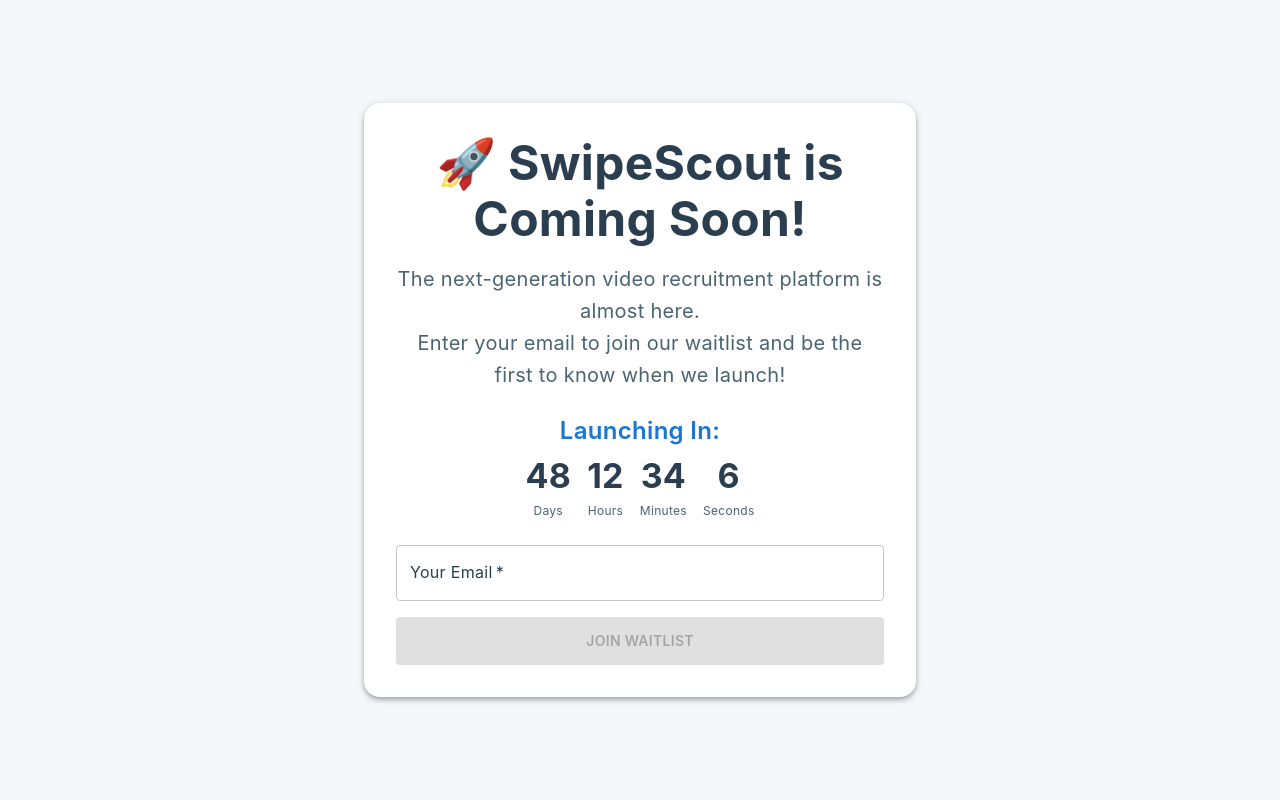
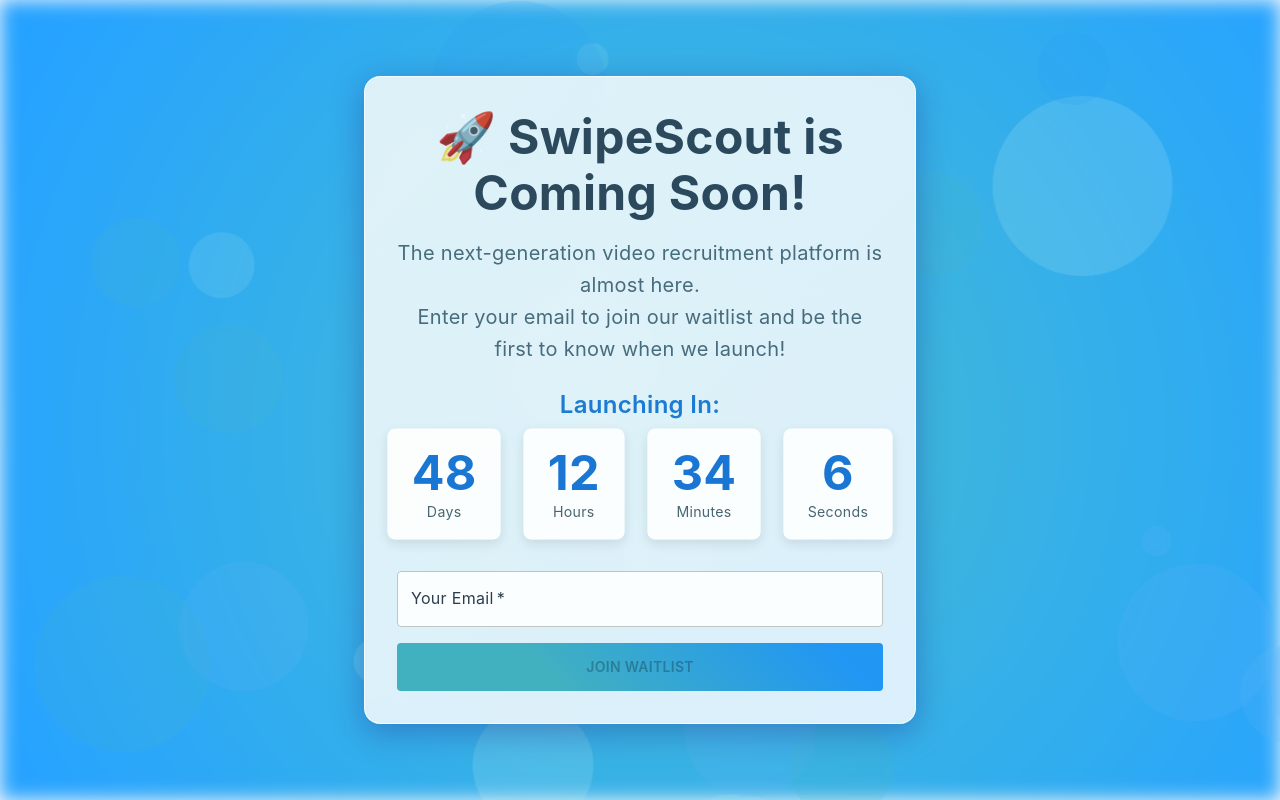
Before and after one commit to Voltamon/Swipescout, a React (Vite) app: page / in a window 1280 px wide. Built offline with nearby package versions, Linux system fonts and the light colour scheme; no server answers; what @cloudinary/url-gen would draw is missing.

Commit message:
redesign waitlist page

```diff
--- a/src/pages/HomePage.jsx
+++ b/src/pages/HomePage.jsx
@@ -1,4 +1,4 @@
-import React, { useState, useEffect } from "react";
+import React, { useState, useEffect, useMemo } from "react";
 import {
   Box,
   Container,
@@ -32,9 +32,96 @@ const HomePage = () => {
   const [error, setError] = useState("");
   const [timeLeft, setTimeLeft] = useState(getTimeLeft());
 
+  // Generate a stable set of decorative shapes (30) once
+  const shapes = useMemo(() => {
+    const palette = ["#42B1BF", "#64b5f6", "#2196f3", "#a2eaf0", "#d0f4f2"];
+    return Array.from({ length: 30 }).map((_, i) => {
+      const size = Math.round(30 + Math.random() * 160); // px
+      return {
+        id: `shape-${i}`,
+        left: `${Math.random() * 100}%`,
+        top: `${Math.random() * 100}%`,
+        w: size,
+        h: size,
+        color: palette[Math.floor(Math.random() * palette.length)],
+        delay: (Math.random() * 6).toFixed(2) + "s",
+        duration: (6 + Math.random() * 8).toFixed(2) + "s",
+        opacity: (0.06 + Math.random() * 0.16).toFixed(2),
+      };
+    });
+  }, []);
+
   useEffect(() => {
     const timer = setInterval(() => setTimeLeft(getTimeLeft()), 1000);
     return () => clearInterval(timer);
+  }, []);
+
+  // Update background color and add more shapes
+  useEffect(() => {
+    const style = document.createElement("style");
+    style.innerHTML = `
+      #swipescout-bg-animated {
+        position: fixed;
+        top: 0; left: 0; right: 0; bottom: 0;
+        z-index: 0;
+        pointer-events: none;
+        width: 100vw;
+        height: 100vh;
+        background: radial-gradient(circle at center, #42B1BF 0%, #2196f3 100%);
+        animation: gradientPulse 8s ease infinite;
+      }
+
+      @keyframes gradientPulse {
+        0% {
+          background-size: 100% 100%;
+          filter: brightness(1) blur(8px);
+        }
+        50% {
+          background-size: 120% 120%;
+          filter: brightness(1.2) blur(12px);
+        }
+        100% {
+          background-size: 100% 100%;
+          filter: brightness(1) blur(8px);
+        }
+      }
+
+      .swipescout-shape {
+        position: absolute;
+        border-radius: 50%;
+        opacity: 0.15;
+        backdrop-filter: blur(4px);
+        animation: shapeFloat 6s ease-in-out infinite;
+      }
+
+      @keyframes shapeFloat {
+        0%, 100% { transform: translate(0, 0) rotate(0deg); }
+        50% { transform: translate(10px, -15px) rotate(5deg); }
+      }
+
+      .countdown-box {
+        animation: countdownPulse 2s ease-in-out infinite;
+        transform-origin: center;
+      }
+
+      @keyframes countdownPulse {
+        0%, 100% { transform: scale(1); }
+        50% { transform: scale(1.02); }
+      }
+    `;
+    document.head.appendChild(style);
+
+    let bgDiv = document.getElementById("swipescout-bg-animated");
+    if (!bgDiv) {
+      bgDiv = document.createElement("div");
+      bgDiv.id = "swipescout-bg-animated";
+      document.body.appendChild(bgDiv);
+    }
+
+    return () => {
+      document.head.removeChild(style);
+      if (bgDiv) bgDiv.remove();
+    };
   }, []);
 
   const handleSubmit = async (e) => {
@@ -70,20 +157,62 @@ const HomePage = () => {
       <Box
         sx={{
           minHeight: "100vh",
-          bgcolor: "background.default",
           display: "flex",
           alignItems: "center",
           justifyContent: "center",
+          position: "relative",
+          zIndex: 1,
+          overflow: "hidden",
         }}
       >
+        {/* Many decorative shapes (stable positions) */}
+        {shapes.map((s, i) => (
+          <Box
+            key={s.id}
+            className="swipescout-shape"
+            sx={{
+              position: "absolute",
+              left: s.left,
+              top: s.top,
+              width: s.w,
+              height: s.h,
+              backgroundColor: s.color,
+              opacity: Number(s.opacity),
+              borderRadius: "50%",
+              zIndex: 0,
+              // vary animation timing per-shape
+              animationDelay: s.delay,
+              animationDuration: s.duration,
+              // hardware-accelerate
+              transform: "translate3d(0,0,0)",
+              willChange: "transform, opacity",
+            }}
+          />
+        ))}
+
         <Container maxWidth="sm">
           <Paper
-            elevation={4}
+            elevation={24}
             sx={{
               p: 4,
               borderRadius: 4,
               textAlign: "center",
-              bgcolor: "background.paper",
+              background: "rgba(255, 255, 255, 0.92)",
+              backdropFilter: "blur(10px)",
+              border: "1px solid rgba(255, 255, 255, 0.3)",
+              boxShadow: "0 8px 32px 0 rgba(31, 38, 135, 0.37)",
+              position: "relative",
+              overflow: "hidden",
+              "&::before": {
+                content: '""',
+                position: "absolute",
+                top: 0,
+                left: 0,
+                right: 0,
+                bottom: 0,
+                background: "linear-gradient(135deg, rgba(66, 177, 191, 0.1) 0%, rgba(33, 150, 243, 0.1) 100%)",
+                zIndex: 0,
+              },
             }}
           >
             <Typography variant="h3" fontWeight={700} mb={2}>
@@ -94,27 +223,32 @@ const HomePage = () => {
               Enter your email to join our waitlist and be the first to know when we launch!
             </Typography>
             {/* Countdown Timer */}
-            <Box sx={{ mb: 3 }}>
+            <Box sx={{ mb: 4 }}>
               <Typography variant="h5" fontWeight={600} color="primary" gutterBottom>
                 Launching In:
               </Typography>
-              <Box sx={{ display: "flex", justifyContent: "center", gap: 2 }}>
-                <Box>
-                  <Typography variant="h4" fontWeight={700}>{timeLeft.days}</Typography>
-                  <Typography variant="caption" color="text.secondary">Days</Typography>
-                </Box>
-                <Box>
-                  <Typography variant="h4" fontWeight={700}>{timeLeft.hours}</Typography>
-                  <Typography variant="caption" color="text.secondary">Hours</Typography>
-                </Box>
-                <Box>
-                  <Typography variant="h4" fontWeight={700}>{timeLeft.minutes}</Typography>
-                  <Typography variant="caption" color="text.secondary">Minutes</Typography>
-                </Box>
-                <Box>
-                  <Typography variant="h4" fontWeight={700}>{timeLeft.seconds}</Typography>
-                  <Typography variant="caption" color="text.secondary">Seconds</Typography>
-                </Box>
+              <Box sx={{ display: "flex", justifyContent: "center", gap: 3 }}>
+                {["days", "hours", "minutes", "seconds"].map((unit, i) => (
+                  <Box
+                    key={unit}
+                    className="countdown-box"
+                    sx={{
+                      px: 3,
+                      py: 2,
+                      backgroundColor: "rgba(255, 255, 255, 0.9)",
+                      borderRadius: 2,
+                      boxShadow: "0 4px 12px rgba(0,0,0,0.1)",
+                      animationDelay: `${i * 0.2}s`,
+                    }}
+                  >
+                    <Typography variant="h3" fontWeight={700} color="primary">
+                      {timeLeft[unit]}
+                    </Typography>
+                    <Typography variant="subtitle2" color="text.secondary">
+                      {unit.charAt(0).toUpperCase() + unit.slice(1)}
+                    </Typography>
+                  </Box>
+                ))}
               </Box>
             </Box>
             <Box component="form" onSubmit={handleSubmit} sx={{ mt: 2 }}>
@@ -126,7 +260,15 @@ const HomePage = () => {
                 required
                 fullWidth
                 disabled={submitting || submitted}
-                sx={{ mb: 2 }}
+                sx={{
+                  mb: 2,
+                  "& .MuiOutlinedInput-root": {
+                    backgroundColor: "rgba(255, 255, 255, 0.9)",
+                    "&:hover": {
+                      backgroundColor: "rgba(255, 255, 255, 1)",
+                    },
+                  }
+                }}
               />
               <Button
                 type="submit"
@@ -134,7 +276,17 @@ const HomePage = () => {
                 color="primary"
                 disabled={submitting || submitted || !email}
                 fullWidth
-                sx={{ py: 1.5, fontWeight: 600 }}
+                sx={{
+                  py: 1.5,
+                  fontWeight: 600,
+                  background: "linear-gradient(45deg, #42B1BF 30%, #2196f3 90%)",
+                  boxShadow: "0 3px 5px 2px rgba(33, 150, 243, .3)",
+                  transition: "all 0.3s ease",
+                  "&:hover": {
+                    transform: "translateY(-2px)",
+                    boxShadow: "0 6px 10px 4px rgba(33, 150, 243, .3)",
+                  }
+                }}
               >
                 {submitting ? <CircularProgress size={24} color="inherit" /> : "Join Waitlist"}
               </Button>
```
